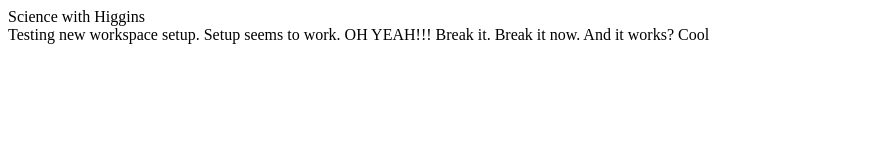
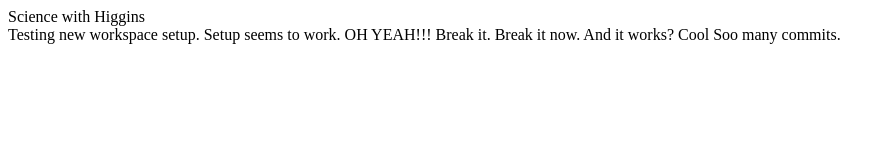
Before and after one commit to dbradley771/Science-with-Higgins, a plain HTML site: page index.html in a window 1280 px wide. Shown: the whole page, without its empty margins (0-895 px from the left). Drawn offline with Linux system fonts and the light colour scheme.

Commit message:
I gots the commits

```diff
--- a/index.html
+++ b/index.html
@@ -17,5 +17,6 @@
 Break it now.
 And it works?
 Cool
+Soo many commits.
 </body>
 </html>
```
